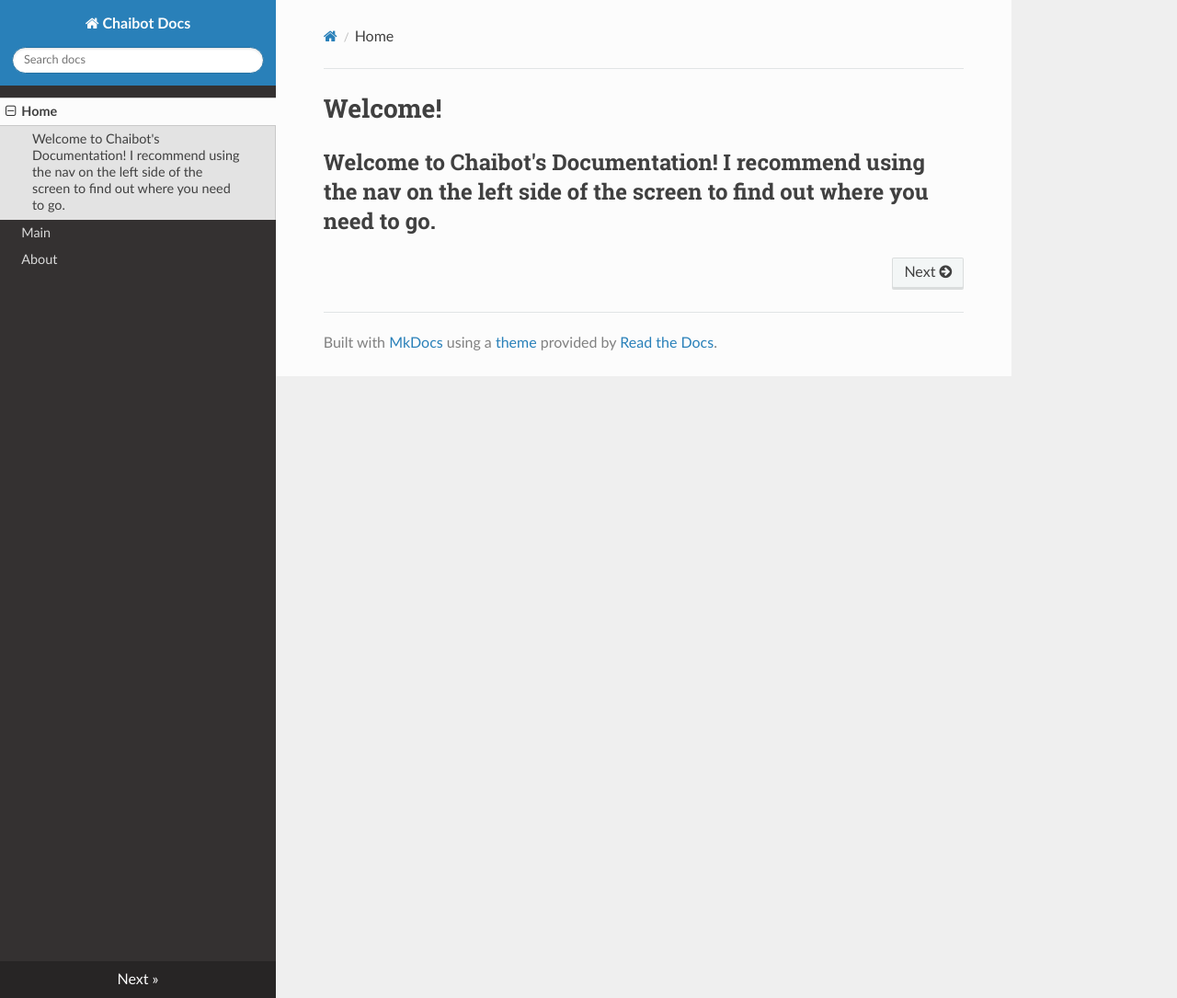
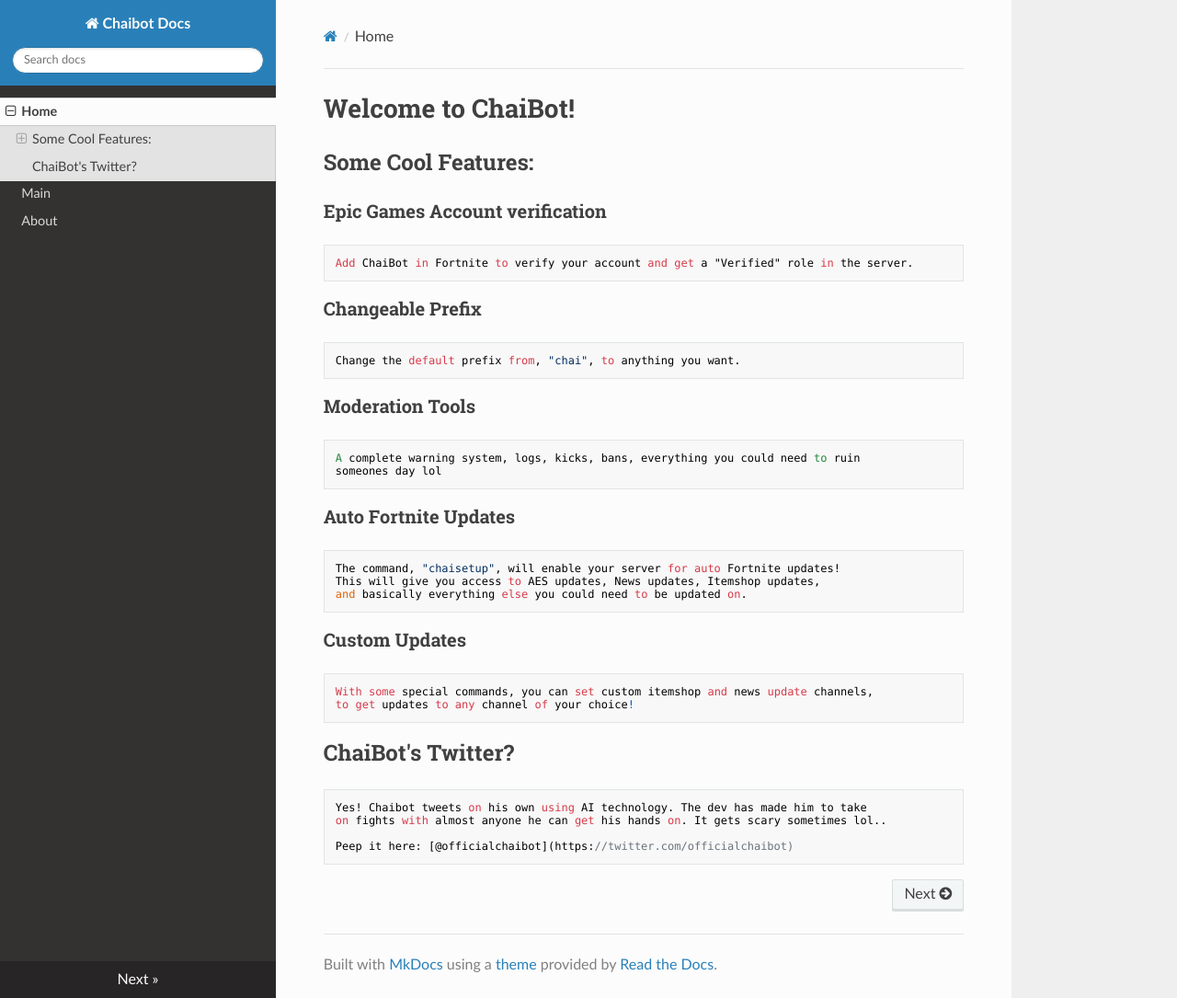
Before and after one commit to NextChai/ChaibotDocumentation, an MkDocs documentation site: the page built from docs/index.md, in a window 1280 px wide and 1085 px high. Shown: the whole window at 92% size. Built offline with MkDocs 1.6.1, drawn with Linux system fonts in a browser that asks for light colours; nearby versions of some CDN libraries.

Commit message:
Update index.md

```diff
--- a/docs/index.md
+++ b/docs/index.md
@@ -1,3 +1,23 @@
-# Welcome!
+# Welcome to ChaiBot!
 
-## Welcome to Chaibot's Documentation! I recommend using the nav on the left side of the screen to find out where you need to go.
+## Some Cool Features:
+### Epic Games Account verification
+    Add ChaiBot in Fortnite to verify your account and get a "Verified" role in the server.
+### Changeable Prefix
+    Change the default prefix from, "chai", to anything you want.
+### Moderation Tools
+    A complete warning system, logs, kicks, bans, everything you could need to ruin
+    someones day lol
+### Auto Fortnite Updates
+    The command, "chaisetup", will enable your server for auto Fortnite updates!
+    This will give you access to AES updates, News updates, Itemshop updates,
+    and basically everything else you could need to be updated on.
+### Custom Updates
+    With some special commands, you can set custom itemshop and news update channels,
+    to get updates to any channel of your choice!
+
+## ChaiBot's Twitter?
+    Yes! Chaibot tweets on his own using AI technology. The dev has made him to take
+    on fights with almost anyone he can get his hands on. It gets scary sometimes lol..
+
+    Peep it here: [@officialchaibot](https://twitter.com/officialchaibot)
```
